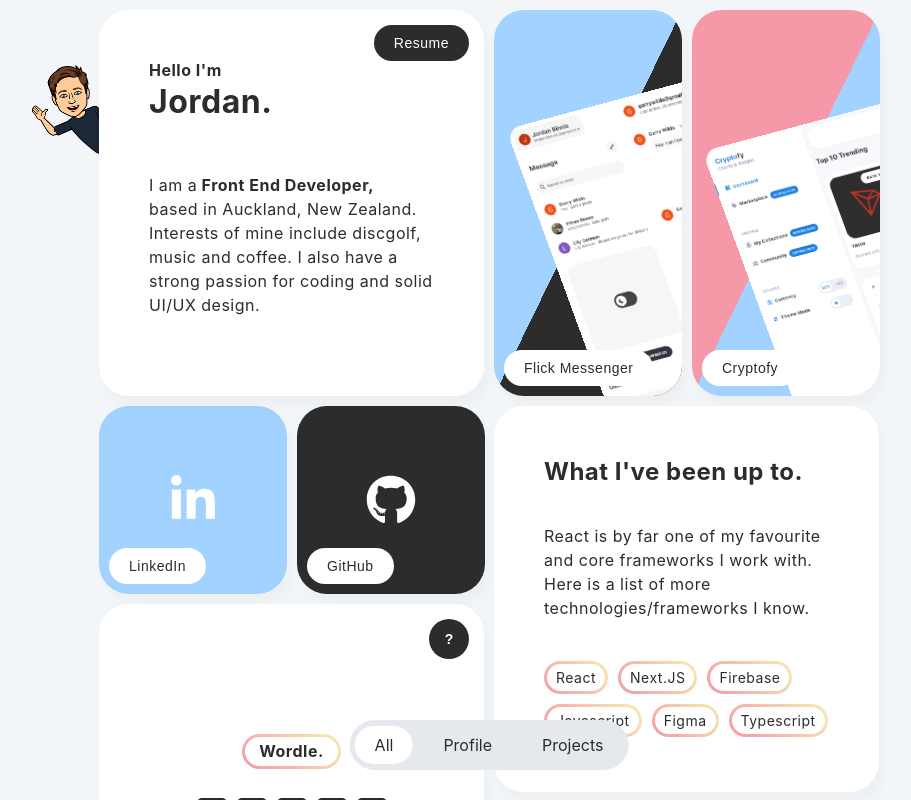
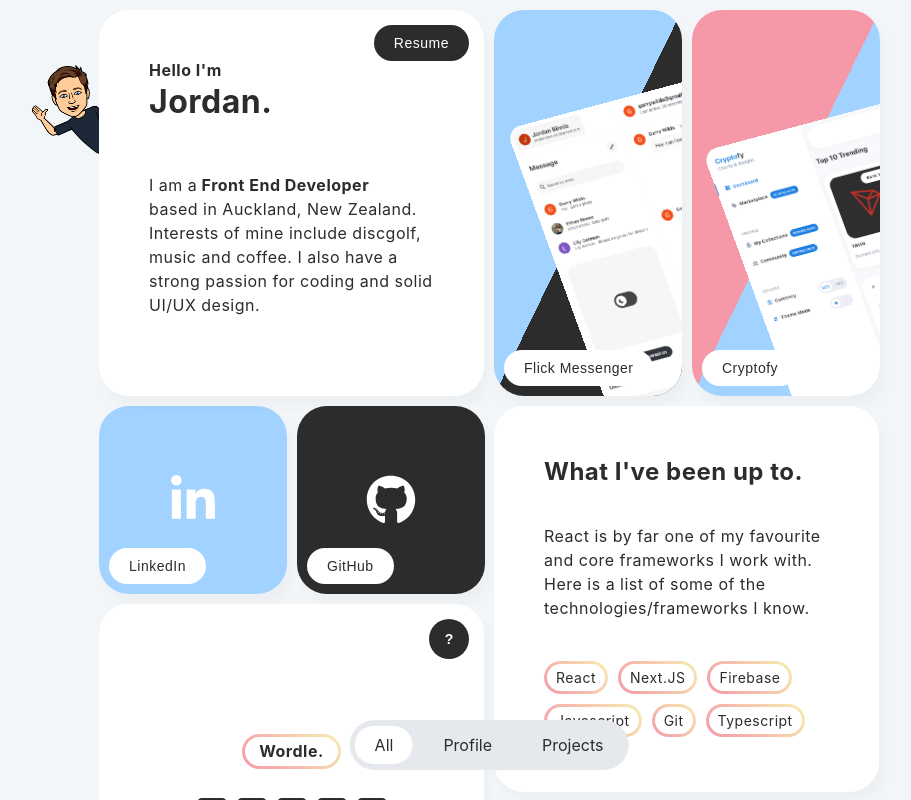
Before and after one commit to jordanbinnie/Portfolio, a React (Create React App) app: page / in a window 1280 px wide. Shown: the top 800 px of the page, without its empty margins (151-1062 px from the left). Built offline with nearby package versions, Linux system fonts and the light colour scheme.

Commit message:
Updating descriptions

```diff
--- a/src/components/about-me/AboutMe.js
+++ b/src/components/about-me/AboutMe.js
@@ -12,7 +12,7 @@
         </div>
         <p className="paragraph paragraph--1">
             I am a
-            <span className="heading heading--3"> Front End Developer,</span>
+            <span className="heading heading--3"> Front End Developer</span>
             <br/>
             based in Auckland, New Zealand.
             <br/>
--- a/src/components/tech-stack/TechStack.js
+++ b/src/components/tech-stack/TechStack.js
@@ -5,7 +5,7 @@
   return (
     <div className="TechStack">
         <h1 className="heading heading--2">What I've been up to.</h1>
-        <p className="paragraph paragraph--1">React is by far one of my favourite and core frameworks I work with. Here is a list of more technologies/frameworks I know.</p>
+        <p className="paragraph paragraph--1">React is by far one of my favourite and core frameworks I work with. Here is a list of some of the technologies/frameworks I know.</p>
         <div className="TechStack_items">
             <div className="TechStack_items_row">
                 <div className="TechStack_item"><span className="TechStack_item_text paragraph paragraph--2">React</span></div>
@@ -14,7 +14,7 @@
             </div>
             <div className="TechStack_items_row">
                 <div className="TechStack_item"><span className="TechStack_item_text paragraph paragraph--2">Javascript</span></div>
-                <div className="TechStack_item"><span className="TechStack_item_text paragraph paragraph--2">Figma</span></div>
+                <div className="TechStack_item"><span className="TechStack_item_text paragraph paragraph--2">Git</span></div>
                 <div className="TechStack_item"><span className="TechStack_item_text paragraph paragraph--2">Typescript</span></div>
             </div>
         </div>
--- a/src/pages/projects-page/ProjectsPage.js
+++ b/src/pages/projects-page/ProjectsPage.js
@@ -185,7 +185,7 @@
     const messenger = {
         heading: "Flick.",
         subHeading: "The only messenging platform you will need.",
-        description: "1 on 1 messaging platform powered by fireabse as a backend. Supports both text and image types, as well as having the functionality to like messages. Clean and swift design. ",
+        description: "1 on 1 messaging platform powered by Firebase as a backend. Supports both text and image types, as well as having the functionality to like messages. Clean and swift design. ",
         stack: <div className="TechStack_items_row ProjectsPage_tech-stack">
                     <div className="TechStack_item"><span className="TechStack_item_text paragraph paragraph--2">Next.JS</span></div>
                     <div className="TechStack_item"><span className="TechStack_item_text paragraph paragraph--2">{width < 920 ? "Javascript" : "Vanilla Javascript"}</span></div>
@@ -238,7 +238,7 @@
     const wordle = {
         heading: "Wordle",
         subHeading: "Go on. Give it a try.",
-        description: "Inspired by the internet famous word puzzle called Wordle. Created my own version using a custom hook method with React. A new word is generated on every reload/game restart. Custom CSS animations were used to create a more interactive user experience.",
+        description: "Inspired by the internet famous word puzzle called Wordle. Created my own version using a custom hook method with React.js. A new word is generated on every reload/game restart. Custom CSS animations were used to create a more interactive user experience.",
         stack: <div className="TechStack_items_row ProjectsPage_tech-stack">
                     <div className="TechStack_item"><span className="TechStack_item_text paragraph paragraph--2">React</span></div>
                     <div className="TechStack_item"><span className="TechStack_item_text paragraph paragraph--2">{width < 920 ? "Javascript" : "Vanilla Javascript"}</span></div>
@@ -257,7 +257,7 @@
     const portfolio = {
         heading: "Portfolio",
         subHeading: "Modern and unique design.",
-        description: "The purpose of this portfolio was to create a very unique and interactive experience for the user, whilst displaying my current work and projects. I was inspired by Apples IOS widgets. I aimed for the perfect balance between beautiful UI and UX design. The draggable grid elements are powered by React Grid Layout. This helped create more of a interactive and IOS feel.",
+        description: "The purpose of this portfolio was to create a very unique and interactive experience for the user, whilst displaying my current work and projects. I was inspired by Apple's IOS widgets. I aimed for a perfect balance between solid UI and UX design. The draggable grid elements are powered by React Grid Layout. This helped create more of a interactive and IOS feel.",
         stack: <div className="TechStack_items_row ProjectsPage_tech-stack">
                     <div className="TechStack_item"><span className="TechStack_item_text paragraph paragraph--2">React</span></div>
                     <div className="TechStack_item"><span className="TechStack_item_text paragraph paragraph--2">{width < 920 ? "Javascript" : "Vanilla Javascript"}</span></div>
```
